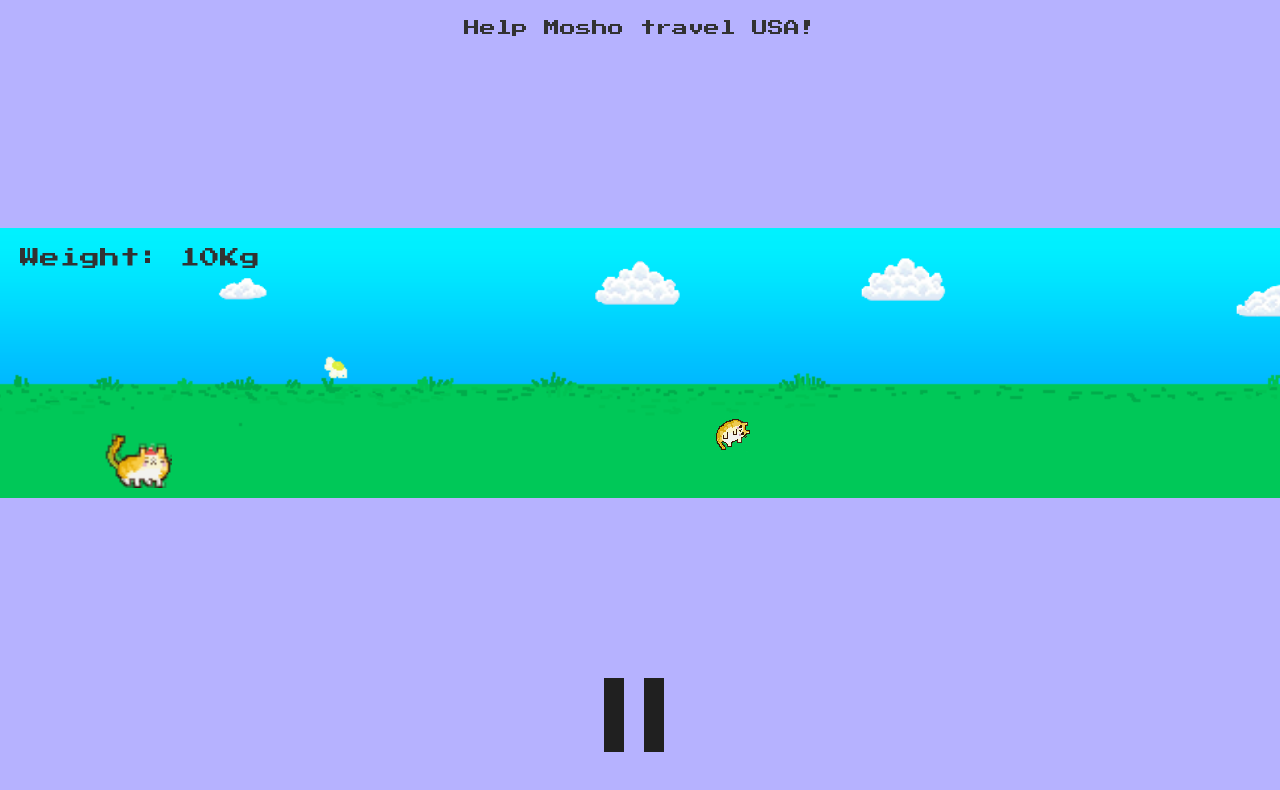
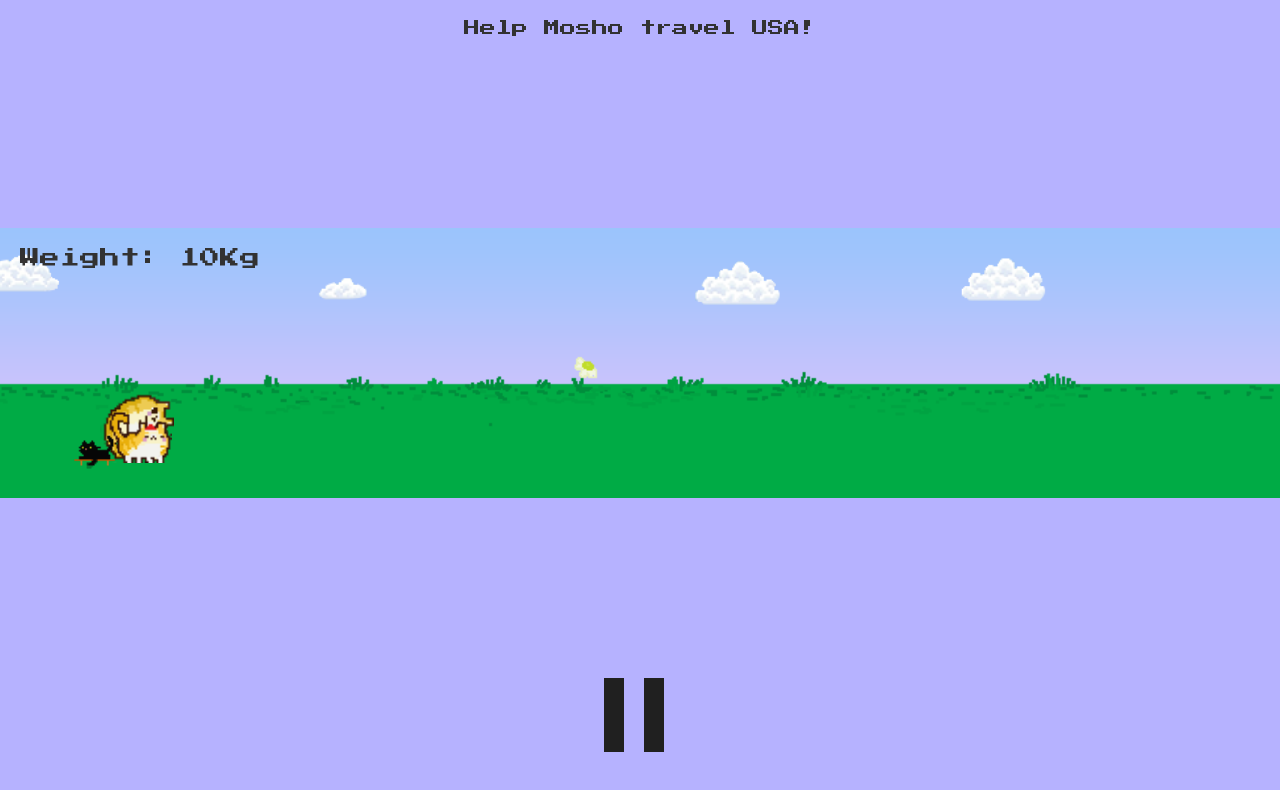
Before and after one commit to Agustin-Mediotti/mosho, a plain HTML site: page index.html in a window 1280 px wide. Both pictures are taken after a click on the button 640 px from the left and 716 px from the top of the page. Drawn offline with Linux system fonts and the light colour scheme.

Commit message:
Feature: new sound effects, new background, new animations, hit-box

```diff
--- a/index.html
+++ b/index.html
@@ -21,9 +21,7 @@
             <div id="playerImg" class="playerMove"></div>
         </div>
 
-        <div id="obstacle_small" class="obstaclesMovement">
-            <img src="img/hit.png">
-        </div>
+        <div id="obstacle_small" class="obstaclesMovement"></div>
 
     </div>
 
@@ -33,11 +31,15 @@
 
 
     <audio id="music">
-        <source src="./sound/music.mp3" type="audio/mpeg">
+        <source src="./sound/music.mp3" type="audio/mp3">
     </audio>
 
     <audio id="jump">
-        <source src="./sound/jump.mp3" type="audio/mpeg">
+        <source src="./sound/jump.mp3" type="audio/mp3">
+    </audio>
+
+    <audio id="hit">
+        <source src="./sound/hit.mp3" type="audio/mp3">
     </audio>
 
 
--- a/scripts.js
+++ b/scripts.js
@@ -5,8 +5,10 @@ const buttonPlayStop = document.getElementById("buttonPlayStop");
 const backgroundSky = document.getElementById("sky");
 const backgroundGrass = document.getElementById("grass");
 const board = document.getElementById("board");
+
 const music = document.querySelector("#music");
 const jmpSound = document.querySelector("#jump");
+const hitSound = document.querySelector("#hit");
 
 music.loop = true;
 
@@ -105,3 +107,23 @@ function resetScore() {
     score = 0;
     document.getElementById("score").innerText = score;
 }
+
+// COLLISIONS
+setInterval(function(){
+    if(Math.floor(player.getBoundingClientRect().right) >= Math.floor(obstacle_sm.getBoundingClientRect().left) && Math.floor(player.getBoundingClientRect().bottom) >= Math.floor(obstacle_sm.getBoundingClientRect().top)){
+
+
+        obstacle_sm.style.animationPlayState = 'paused';
+        backgroundSky.style.animationPlayState = 'paused';
+        backgroundGrass.style.animationPlayState = 'paused';
+        playerMove.style.animationPlayState = 'paused';
+        music.pause();
+        stopScore();
+
+        hitSound.play();
+
+        playerMove.classList.remove("playerMove");
+        player.classList.remove("playerJump");
+        player.classList.add("hit");
+    }
+}, 500)
--- a/styles.css
+++ b/styles.css
@@ -63,7 +63,7 @@ body {
     width: 90px;
     height: 70px;
     position: absolute;
-    bottom: 190px;
+    bottom: 215px;
     left: 100px;
 
 }
@@ -84,12 +84,21 @@ body {
     background-size: contain;
 }
 
+.hit {
+    width: 90px;
+    height: 70px;
+    position: absolute;
+    background-repeat: no-repeat;
+    background-size: contain;
+    background-image: url("./img/hit.png");
+    animation: hit 1s linear
+}
 
 #sky {
     top: 0;
     left: 0;
     position: absolute;
-    background: url("./img/sky_bg.png") repeat 0 0;
+    background: url("./img/sky_gb1.png") repeat 0 0;
     width: 100%;
     height: 44%;
     background-size: auto 100%;
@@ -98,7 +107,7 @@ body {
 
 #grass {
     position: absolute;
-    background: url("./img/grass_bg.png") repeat 0 0;
+    background: url("./img/grass_bg_1.png") repeat 0 0;
     width: 100%;
     height: 50%;
     top: 45px;
@@ -107,7 +116,7 @@ body {
 }
 
 .playerJump {
-    animation: playerjump 1s linear, playerAnimationJump 1s linear;
+    animation: playerjump 1s linear, playerAnimationJump 1s;
     background-repeat: no-repeat;
     background-size: contain;
     transition: width 0s, height 0s, background-color 0s, transform 0s;
@@ -115,15 +124,18 @@ body {
 }
 
 .obstaclesMovement {
-    animation: obstacleMove 2s linear infinite;
+    animation: obstacleMove 2s linear infinite, blackcat 1s infinite;
+    background-repeat: no-repeat;
+    background-size: contain;
+    transition: width 0s, height 0s, background-color 0s, transform 0s;
 }
 
 #obstacle_small {
     user-select: none;
     position: absolute;
-    width: 54px;
-    height: 80px;
-    bottom: 180px;
+    width: 60px;
+    height: 50px;
+    bottom: 200px;
     right: 0;
 }
 
@@ -134,7 +146,7 @@ body {
 
 @keyframes playerjump {
     0% {
-        bottom:190px;
+        bottom:215px;
     }
     45%, 55% {
         bottom:300px;
@@ -199,3 +211,34 @@ body {
         right: 100%;
     }
 }
+
+@keyframes hit {
+    0% {
+        bottom:215px;
+    }
+    100% {
+        bottom:200px;
+    }
+}
+
+@keyframes blackcat {
+    0% {
+
+        background-image: url("./img/obs_1.png");
+
+    }
+    25% {
+
+        background-image: url("./img/obs_2.png");
+    }
+    50% {
+        background-image: url("./img/obs_3.png");
+    }
+    75% {
+        background-image: url("./img/obs_4.png");
+    }
+    100% {
+        background-image: url("./img/obs_1.png");
+    }
+
+}
```
Also changed, not shown: img/background.png (deleted), img/bg.png (deleted), img/grass.png (deleted), img/grass_bg_0.png (renamed from img/grass_bg.png), img/grass_bg_1.png (added), img/obs_1.png (added), img/obs_2.png (added), img/obs_3.png (added), img/obs_4.png (added), img/sky_gb1.png (added), 1 other file.
